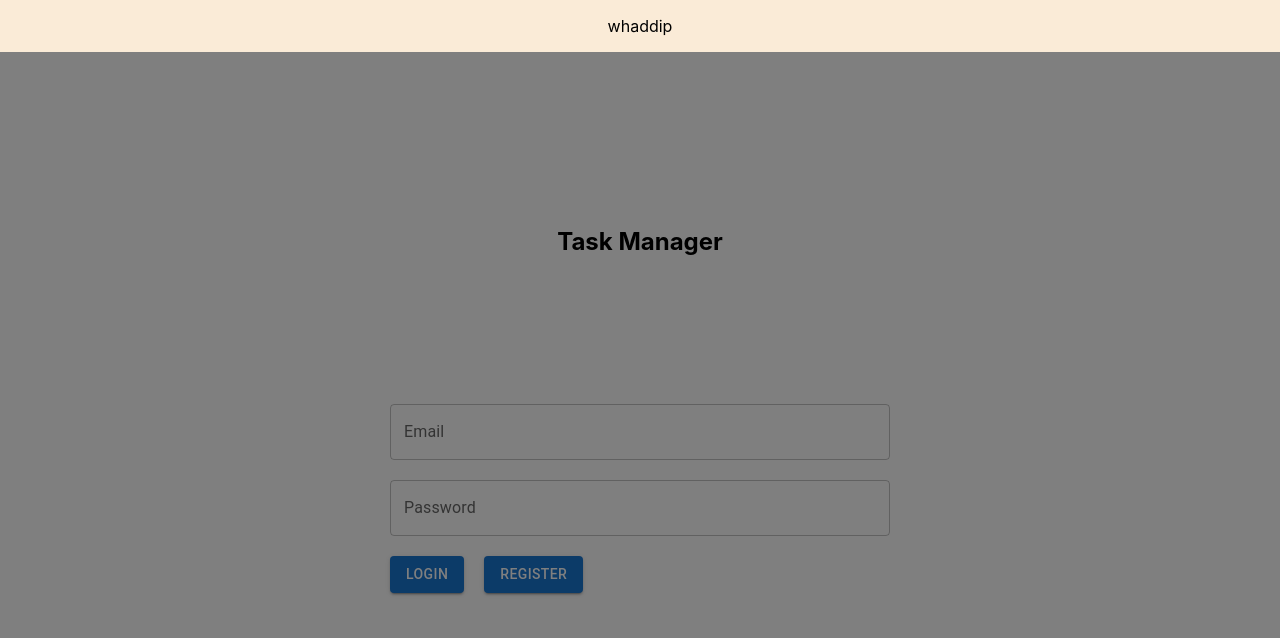
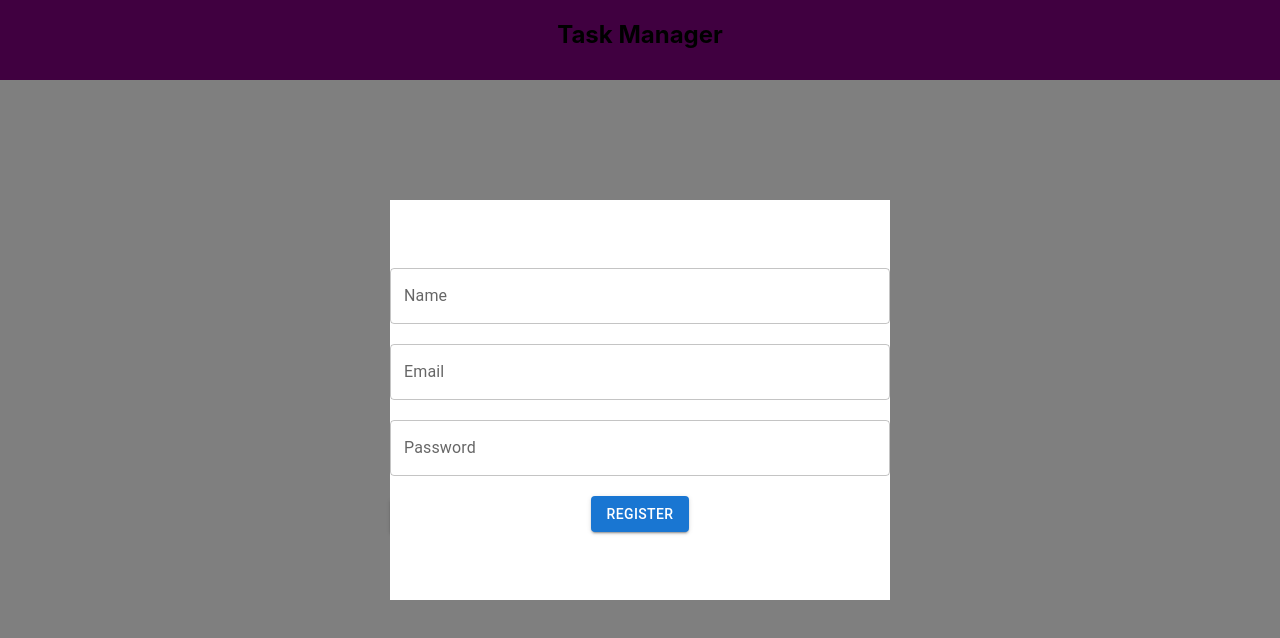
Before and after one commit to mrlinguinicode/task-manager, a React (Create React App) app: page / in a window 1280 px wide. Both pictures are taken after a click on the button "REGISTER". Shown: the top 638 px of the page. Built offline with nearby package versions, Linux system fonts and the light colour scheme.

Commit message:
register modal

```diff
--- a/src/App.js
+++ b/src/App.js
@@ -8,6 +8,7 @@ import { flexbox } from "@mui/system";
 function App() {
   const [email, setEmail] = useState("");
   const [password, setPassword] = useState("");
+  const [name, setName] = useState("");
   const [openModal, setOpenModal] = useState(false);
 
   const style = {
@@ -28,14 +29,19 @@ function App() {
   const handlePassword = (e) => {
     setPassword(e.target.value);
   };
+  const handleName = (e) => {
+    setName(e.target.value);
+  };
+
   const handleOpen = () => setOpenModal(true);
   const handleClose = () => setOpenModal(false);
 
   return (
-    <div className="login-container">
+    <>
       <nav>
         <h1>Task Manager</h1>
       </nav>
+      <div className="login-container">
         <div className="login-items">
           <TextField
             id="outlined-basic"
@@ -48,6 +54,7 @@ function App() {
             id="outlined-basic"
             label="Password"
             variant="outlined"
+            type="password"
             onChange={handlePassword}
           />
           <span className="span"></span>
@@ -64,14 +71,54 @@ function App() {
             <Button variant="contained" onClick={() => handleOpen()}>
               Register
             </Button>
-          <Modal classNmae="modal" open={openModal} onClose={handleClose}>
-            <Box className="modal-box">
-              <p>whaddip</p>
+            <Modal className="modal" open={openModal} onClose={handleClose}>
+              <Box>
+                <form className="modal-box">
+                  <div className="register-items">
+                    <TextField
+                      id="outlined-basic"
+                      label="Name"
+                      variant="outlined"
+                      onChange={handleName}
+                    />
+                  </div>
+                  <div className="register-items">
+                    <TextField
+                      id="outlined-basic"
+                      label="Email"
+                      variant="outlined"
+                      onChange={handleEmail}
+                    />
+                  </div>
+                  <div className="register-items">
+                    <TextField
+                      id="outlined-basic"
+                      label="Password"
+                      variant="outlined"
+                      type="password"
+                      onChange={handlePassword}
+                    />
+                  </div>
+                  <div className="login-buttons">
+                    <Button
+                      variant="contained"
+                      onClick={() => {
+                        handleClose();
+                        console.log(name);
+                        console.log(email);
+                        console.log(password);
+                      }}
+                    >
+                      Register
+                    </Button>
+                  </div>
+                </form>
               </Box>
             </Modal>
           </div>
         </div>
       </div>
+    </>
   );
 }
 
--- a/src/index.css
+++ b/src/index.css
@@ -17,12 +17,15 @@ code {
   flex-direction: column;
   justify-content: center;
   align-items: center;
-  height: 100vh;
+  height: 90vh;
   width: 100%;
 }
 
 nav {
-  margin-bottom: 10%;
+  display: flex;
+  justify-content: center;
+  height: 10vh;
+  background-color: purple;
 }
 
 .login-items {
@@ -46,7 +49,6 @@ span {
   flex-direction: column;
   justify-content: center;
   align-items: center;
-  background-color: antiquewhite;
   height: 100vh;
 }
 
@@ -55,5 +57,17 @@ span {
   flex-direction: column;
   justify-content: center;
   align-items: center;
-  background-color: antiquewhite;
+  background-color: white;
+  height: 50vh;
+  gap: 20px;
 }
+
+.register-container {
+  background-color: white;
+}
+
+.register-items {
+  display: flex;
+  flex-direction: column;
+  width: 500px;
+}
```
Lines whose indentation alone changed are shown as unchanged.
